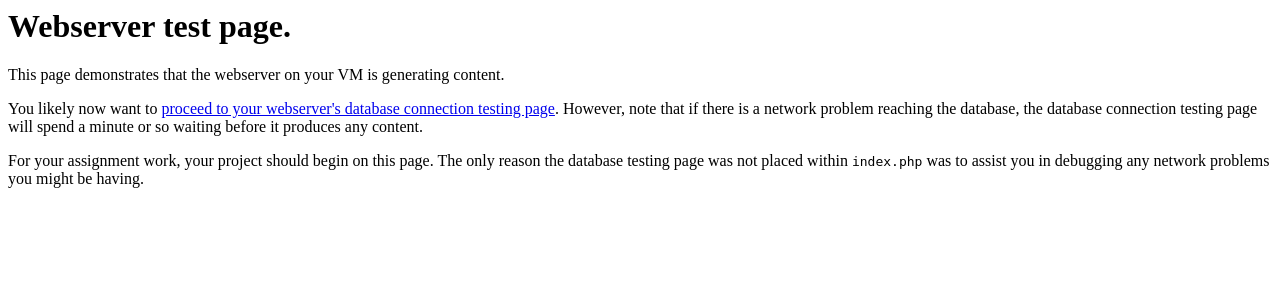
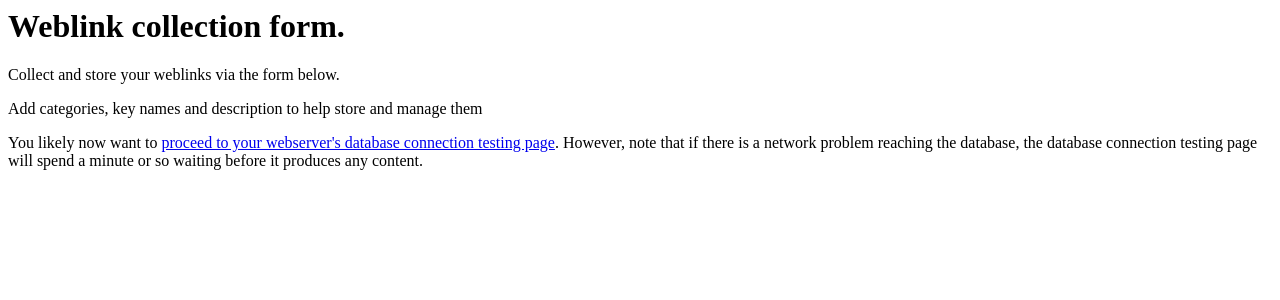
Before and after one commit to bekrol/cosc349-assn1, a PHP site: page / in a window 1280 px wide. Shown: the top 300 px of the page. Run offline with PHP 8.4, Linux system fonts and the light colour scheme.

Commit message:
Edited index.php to add db and start of project

```diff
--- a/www/index.php
+++ b/www/index.php
@@ -1,6 +1,6 @@
 <!DOCTYPE HTML PUBLIC "-//IETF//DTD HTML//EN">
 <html>
-<head><title>Webserver test page</title>
+<head><title>Weblink collection</title>
 <style>
 th { text-align: left; }
 
@@ -16,14 +16,15 @@ th, td {
 </head>
 
 <body>
-<h1>Webserver test page.</h1>
+<h1>Weblink collection form.</h1>
 
-<p>This page demonstrates that the webserver on your VM is generating content.</p>
+<p>Collect and store your weblinks via the form below.</p>
+<p>Add categories, key names and description to help store and manage them</p>
 
 <p>You likely now want to <a href="test-database.php">proceed to your webserver's
 database connection testing page</a>. However, note that if there is a network problem reaching the database, the database connection testing page will spend a minute or so waiting before it produces any content.</p>
 
-<p>For your assignment work, your project should begin on this page. The only reason the database testing page was not placed within <kbd>index.php</kbd> was to assist you in debugging any network problems you might be having.</p>
+<a href="database.php">
 
 </body>
 </html>
```
